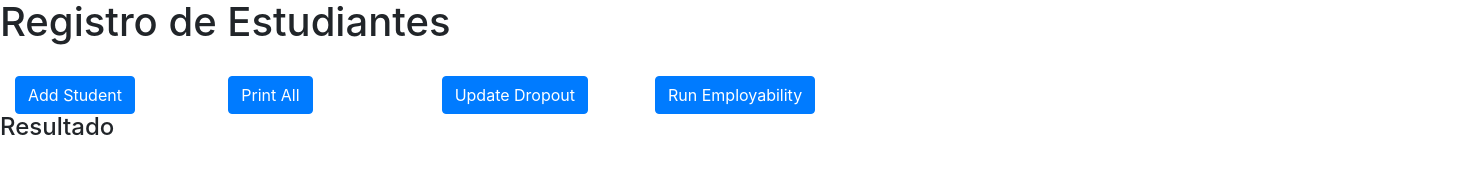
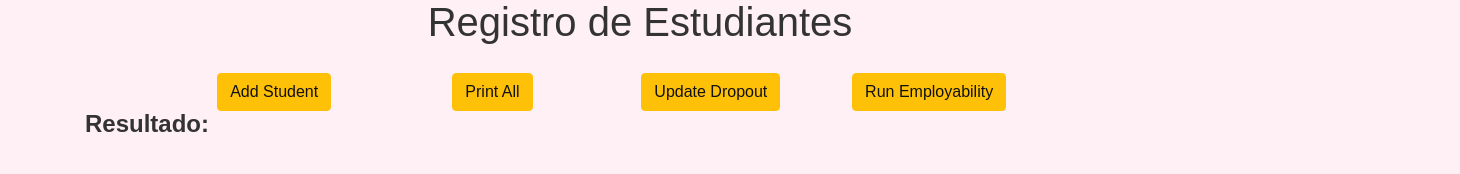
Before and after one commit to jais210/student-records, a plain HTML site: page index.html in a window 1280 px wide. Shown: the whole page, 1460 px wide, since content can reach past the window. Drawn offline with nearby package versions, Linux system fonts and the light colour scheme.

Commit message:
html css js

```diff
--- a/assets/css/style.css
+++ b/assets/css/style.css
@@ -1,3 +1,21 @@
-* {
-    outline-color: rebeccapurple;
+body {
+    background:#FFF0F5 !important;
+    font-size: 16px !important;
+    font-size: 1.2rem !important;
+    line-height: 1.1 !important;
+    font-weight: normal !important;
+    color: #333 !important;
+    font-family: 'Varela Round', sans-serif !important;
+    font-style: normal !important;
+    font-weight: 300 !important;
 }
+#titulo{
+    background-color: #FFF0F5;
+}
+#botones{
+    position: relative;
+    left: 180px;
+}
+h4 {
+    font-weight: 700 !important;
+}
--- a/assets/js/main.js
+++ b/assets/js/main.js
@@ -25,9 +25,10 @@ const  registro = {
     },
     mostrarEstudianteHtml:(datos)=>{
         return (`
-        <p>${datos.nombre}</p>
-        <p>${datos.puntajeTecnico}</p>
-        <p>${datos.puntajeHse}</p>`);
+
+        <p>Nombres y Apellidos: ${datos.nombre}</p>
+        <p>Puntaje Técnico: ${datos.puntajeTecnico}</p>
+        <p>Puntaje Hse: ${datos.puntajeHse}</p>`);
 
     },
     listarEstudiantes:()=>{
--- a/index.html
+++ b/index.html
@@ -14,23 +14,23 @@
 
 <body>
     <nav>
-        <div class="text center">
+        <div id="titulo" class="text-center embed-responsive">
             <h1>Registro de Estudiantes</h1>
         </div>
     </nav><br>
-    <section class="container-fluid">
-        <div class="row">
-            <div class="col-2">
-                <button type="button" class="btn btn-primary" data-toggle="modal" data-target="#exampleModal">Add Student</button>
+    <section id ="botones" class="container-fluid text-center embed-responsive">
+        <div class="row tex-center">
+            <div class="col-2 btn-responsive btninter centrado">
+                <button type="button" class="btn btn-warning" data-toggle="modal" data-target="#exampleModal">Add Student</button>
             </div>
-            <div class="col-2">
-                <button id="mostrar"type="button" class="btn btn-primary">Print All</button>
+            <div class="col-2 btn-responsive btninter centrado">
+                <button id="mostrar"type="button" class="btn btn-warning">Print All</button>
             </div>
-            <div class="col-2">
-                <button id="puntajeAlto" type="button" class="btn btn-primary">Update Dropout</button>
+            <div class="col-2 btn-responsive btninter centrado">
+                <button id="puntajeAlto" type="button" class="btn btn-warning">Update Dropout</button>
             </div>
-            <div class="col-2">
-                <button id="empleables" type="button" class="btn btn-primary">Run Employability</button>
+            <div class="col-2 btn-responsive btninter centrado">
+                <button id="empleables" type="button" class="btn btn-warning">Run Employability</button>
             </div>
         </div>
     </section>
@@ -38,7 +38,7 @@
 
 
   <!-- Modal -->
-  <div class="modal fade" id="exampleModal" tabindex="-1" role="dialog" aria-labelledby="exampleModalLabel" aria-hidden="true">
+  <div class="modal fade btn-responsive btninter" id="exampleModal" tabindex="-1" role="dialog" aria-labelledby="exampleModalLabel" aria-hidden="true">
     <div class="modal-dialog" role="document">
       <div class="modal-content">
         <div class="modal-header">
@@ -50,19 +50,19 @@
         <div class="modal-body">
                 <form>
                   <div class="form-group row">
-                    <label for="inputEmail3" class="col-sm-2 col-form-label">Nombres:</label>
+                    <label for="inputEmail3" class="col-2 col-form-label">Nombres:</label>
                     <div class="col-sm-10">
                       <input type="text" class="form-control" id="nombre" placeholder="Camila Corrales">
                     </div>
                   </div>
                   <div class="form-group row">
-                    <label for="inputPassword3" class="col-sm-2 col-form-label">Puntaje Técnico:</label>
+                    <label for="inputPassword3" class="col-2 col-form-label">Puntaje Técnico:</label>
                     <div class="col-sm-10">
                       <input type="number" class="form-control" id="puntajeTecnico" placeholder="20%">
                     </div>
                   </div>
                   <div class="form-group row">
-                    <label for="inputPassword3" class="col-sm-2 col-form-label">Puntaje Hse:</label>
+                    <label for="inputPassword3" class="col-2 col-form-label">Puntaje Hse:</label>
                     <div class="col-sm-10">
                       <input type="number" class="form-control" id="puntajeHse" placeholder="20%">
                     </div>
@@ -70,16 +70,19 @@
                 </form>
         </div>
         <div class="modal-footer">
-          <button type="button" class="btn btn-secondary" data-dismiss="modal">Cerrar</button>
-          <button id="btnAgregar" type="button"  data-dismiss="modal" class="btn btn-primary">Guardar Cambios</button>
+          <button type="button" class="btn btn-warning" data-dismiss="modal">Cerrar</button>
+          <button id="btnAgregar" type="button"  data-dismiss="modal" class="btn btn-warning">Guardar Cambios</button>
         </div>
       </div>
     </div>
 
     </section>
     <section>
-        <h4>Resultado</h4>
-        <div id="resultado"></div>
+        <div class="container" id="cont-resultado">
+                <h4 id="letterResultado">Resultado:</h4>
+                <div id="resultado"></div>
+        </div>
+
     </section>
     <script src="https://code.jquery.com/jquery-3.2.1.slim.min.js" integrity="sha384-KJ3o2DKtIkvYIK3UENzmM7KCkRr/rE9/Qpg6aAZGJwFDMVNA/GpGFF93hXpG5KkN" crossorigin="anonymous"></script>
     <script src="https://cdnjs.cloudflare.com/ajax/libs/popper.js/1.11.0/umd/popper.min.js" integrity="sha384-b/U6ypiBEHpOf/4+1nzFpr53nxSS+GLCkfwBdFNTxtclqqenISfwAzpKaMNFNmj4" crossorigin="anonymous"></script>
```
